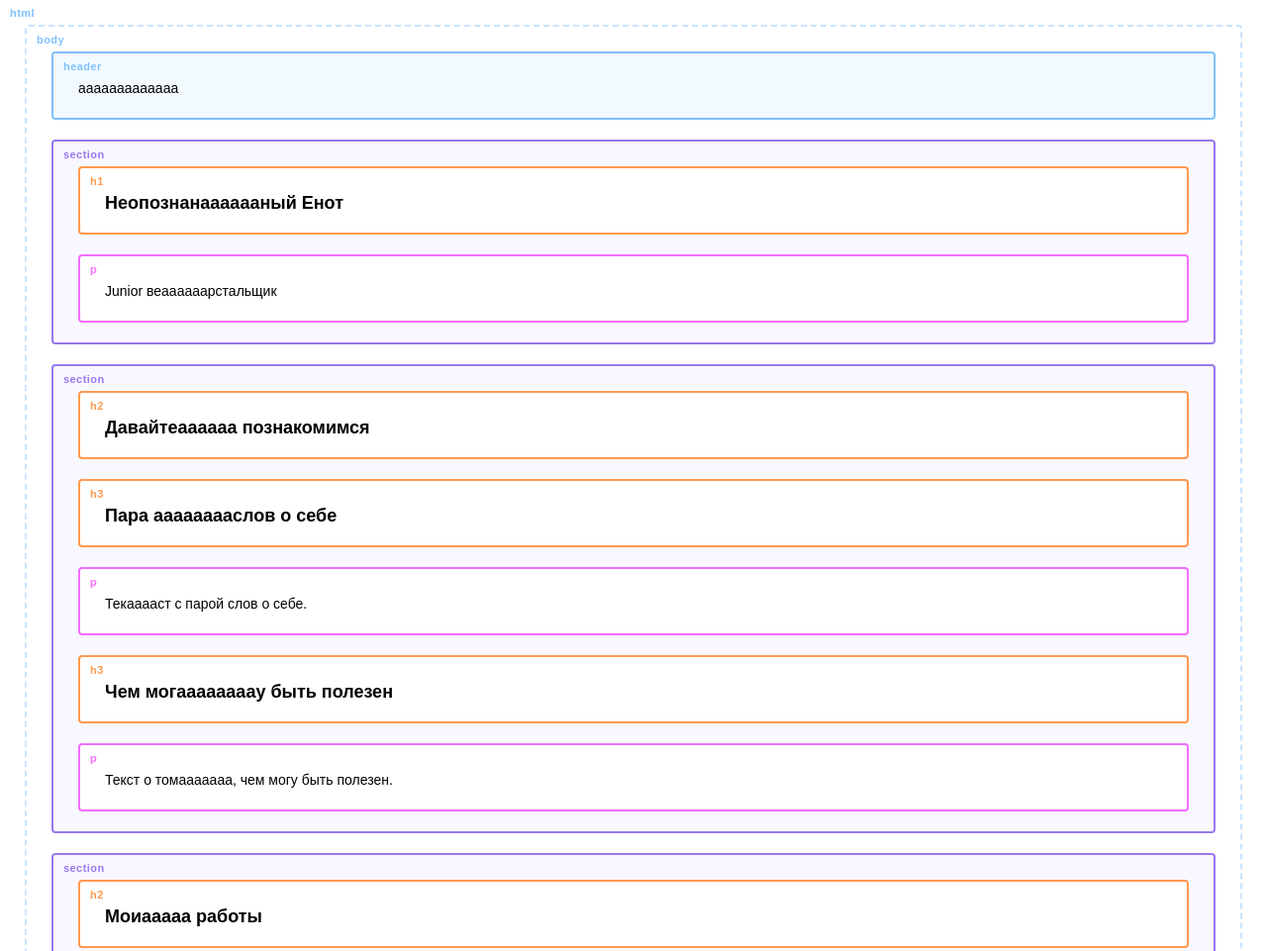
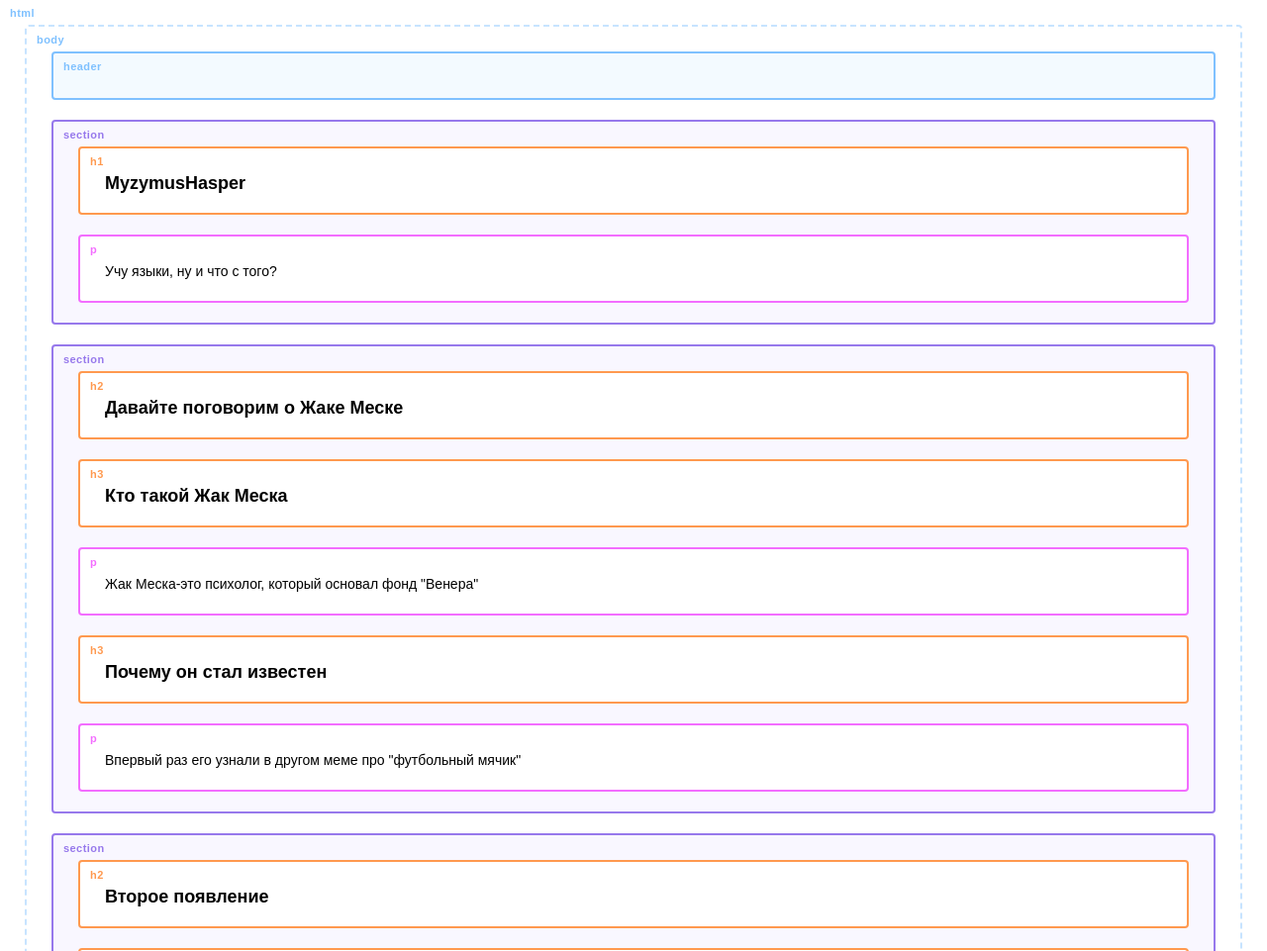
Before and after one commit to MyzymusHasper/Zhak-Fresko, a plain HTML site: page index.html in a window 1280 px wide. Shown: the top 961 px of the page at 99% size. Drawn offline with Linux system fonts and the light colour scheme.

Commit message:
Изменяет файлы сайта

```diff
--- a/index.html
+++ b/index.html
@@ -8,24 +8,24 @@
 
   <body>
     <header class="page-header">
-      ааааааааааааа
+
     </header>
 
     <section class="hero-image">
-      <h1 class="heading">Неопознанааааааный Енот</h1>
-      <p>Junior веаааааарстальщик</p>
+      <h1 class="heading">MyzymusHasper</h1>
+      <p>Учу языки, ну и что с того?</p>
     </section>
 
     <section class="intro">
-      <h2 class="subheading">Давайтеаааааа познакомимся</h2>
-      <h3>Пара ааааааааслов о себе</h3>
-      <p>Текааааст с парой слов о себе.</p>
-      <h3>Чем могаааааааау быть полезен</h3>
-      <p>Текст о томааааааа, чем могу быть полезен.</p>
+      <h2 class="subheading">Давайте поговорим о Жаке Меске</h2>
+      <h3>Кто такой Жак Меска</h3>
+      <p>Жак Меска-это психолог, который основал фонд "Венера"</p>
+      <h3>Почему он стал известен</h3>
+      <p>Впервый раз его узнали в другом меме про "футбольный мячик"</p>
     </section>
 
     <section class="portfolio">
-      <h2 class="subheading">Моиааааа работы</h2>
+      <h2 class="subheading">Второе появление</h2>
 
       <h3>Сайт инструктора Кекса</h3>
       <p>Небольшой лендинг о школе для начинающих.</p>
```
